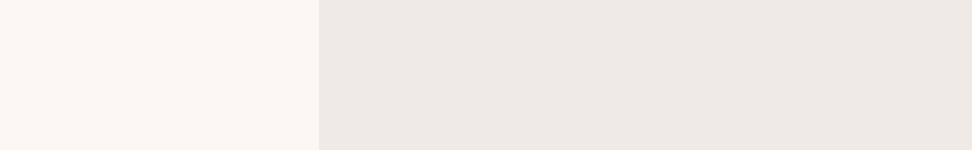
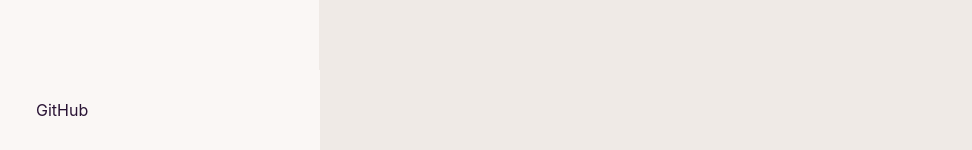
Before and after one commit to blesswinsamuel/dev-tools, a React (Vite) app: page / in a window 1280 px wide. Shown: the part 650-800 px from the top of the page, without its empty margins (0-972 px from the left). Built offline with nearby package versions, Linux system fonts and the light colour scheme.

Commit message:
add github link

```diff
--- a/src/components/Layout.tsx
+++ b/src/components/Layout.tsx
@@ -31,7 +31,8 @@ export default function Layout({ children }: React.PropsWithChildren<{}>) {
       </div>
       <div className="drawer-side">
         <label htmlFor="my-drawer-2" className="drawer-overlay"></label>
-        <aside className="flex flex-col border-r border-base-200 bg-base-100 text-base-content w-80">
+        <aside className="flex flex-col justify-between border-r border-base-200 bg-base-100 text-base-content w-80">
+          <div>
             <div className="sticky inset-x-0 top-0 z-50 hidden w-full py-1 transition duration-200 ease-in-out border-b lg:block border-base-200 bg-base-100">
               <div className="mx-auto space-x-1 navbar max-w-none">
                 <div className="flex items-center flex-none">
@@ -56,6 +57,19 @@ export default function Layout({ children }: React.PropsWithChildren<{}>) {
                 </li>
               ))}
             </ul>
+          </div>
+          <div>
+            <ul className="menu p-4 overflow-y-auto w-80 bg-base-100 text-base-content">
+              <li>
+                <a
+                  href="https://github.com/blesswinsamuel/tools"
+                  target="_blank"
+                >
+                  GitHub
+                </a>
+              </li>
+            </ul>
+          </div>
         </aside>
       </div>
     </div>
```
Lines whose indentation alone changed are shown as unchanged.
